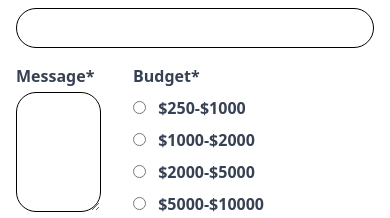
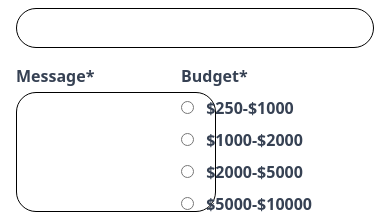
Before and after one commit to ahmadiq01/test, a React (Vite) app: page /contact in a window 390 px wide. Shown: the part 626-844 px from the top of the page. Built offline with nearby package versions, Linux system fonts and the light colour scheme; a web font is replaced by a local one.

Commit message:
Update contact.jsx

```diff
--- a/src/pages/contact/contact.jsx
+++ b/src/pages/contact/contact.jsx
@@ -185,13 +185,13 @@ const ContactPage = () => {
             value={formData.message}
             onChange={handleChange}
             placeholder=""
-            className="border p-3 md:p-6 rounded-[20px] w-full md:w-full h-30 md:h-40 text-base md:text-lg"
+            className="border p-3 md:p-6 rounded-[20px] w-[200px] md:w-full h-30 md:h-40 text-base md:text-lg"
             rows="3"
             required
           ></textarea>
         </div>
 
-        <fieldset className="col-span-1 md:col-span-1 ml-4 ">
+        <fieldset className="col-span-1 md:col-span-1 md:ml-4 lg:ml-4 ml-16">
           <legend className="text-base md:text-lg font-semibold mb-2 md:mb-4 text-gray-700">
             Budget*
           </legend>
```
